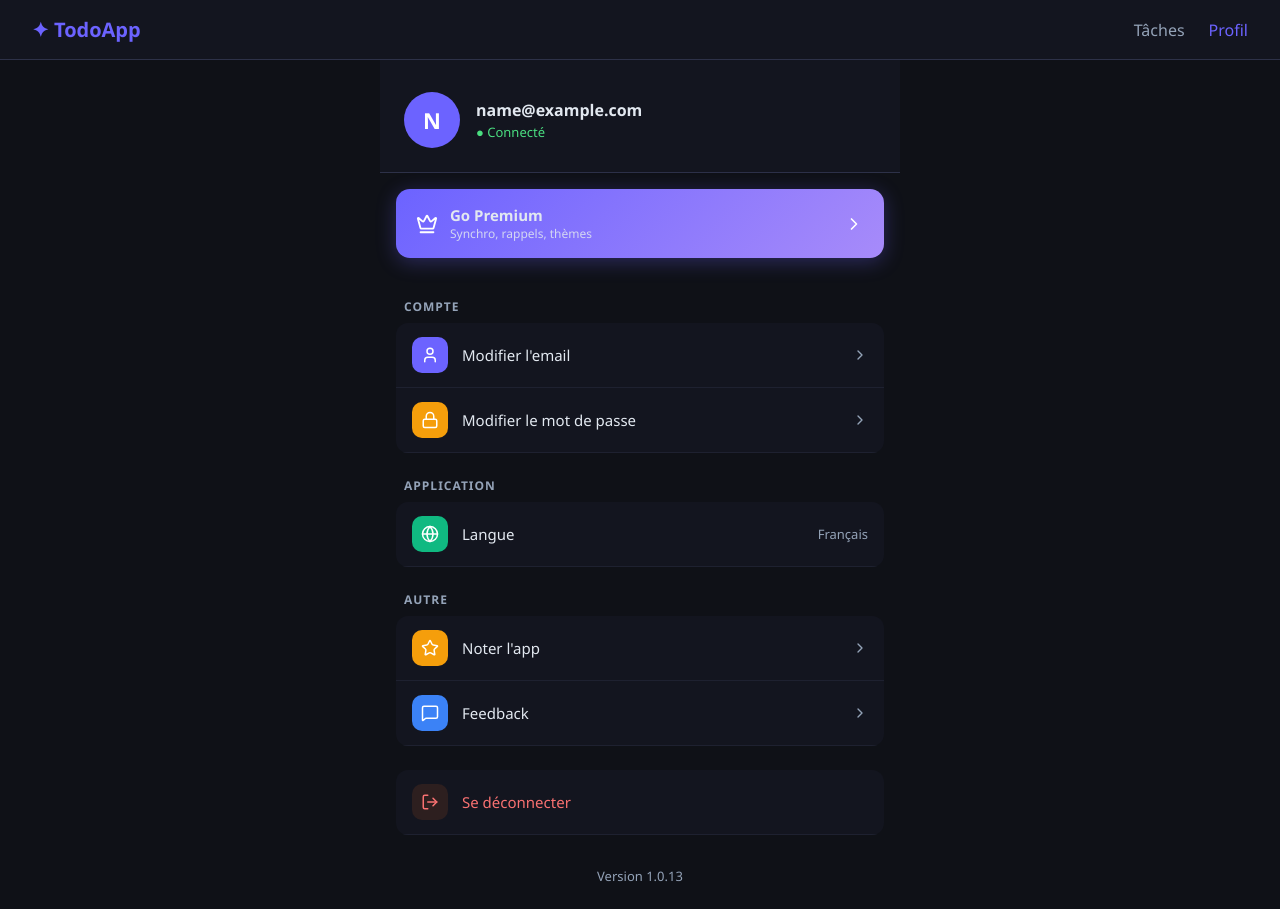
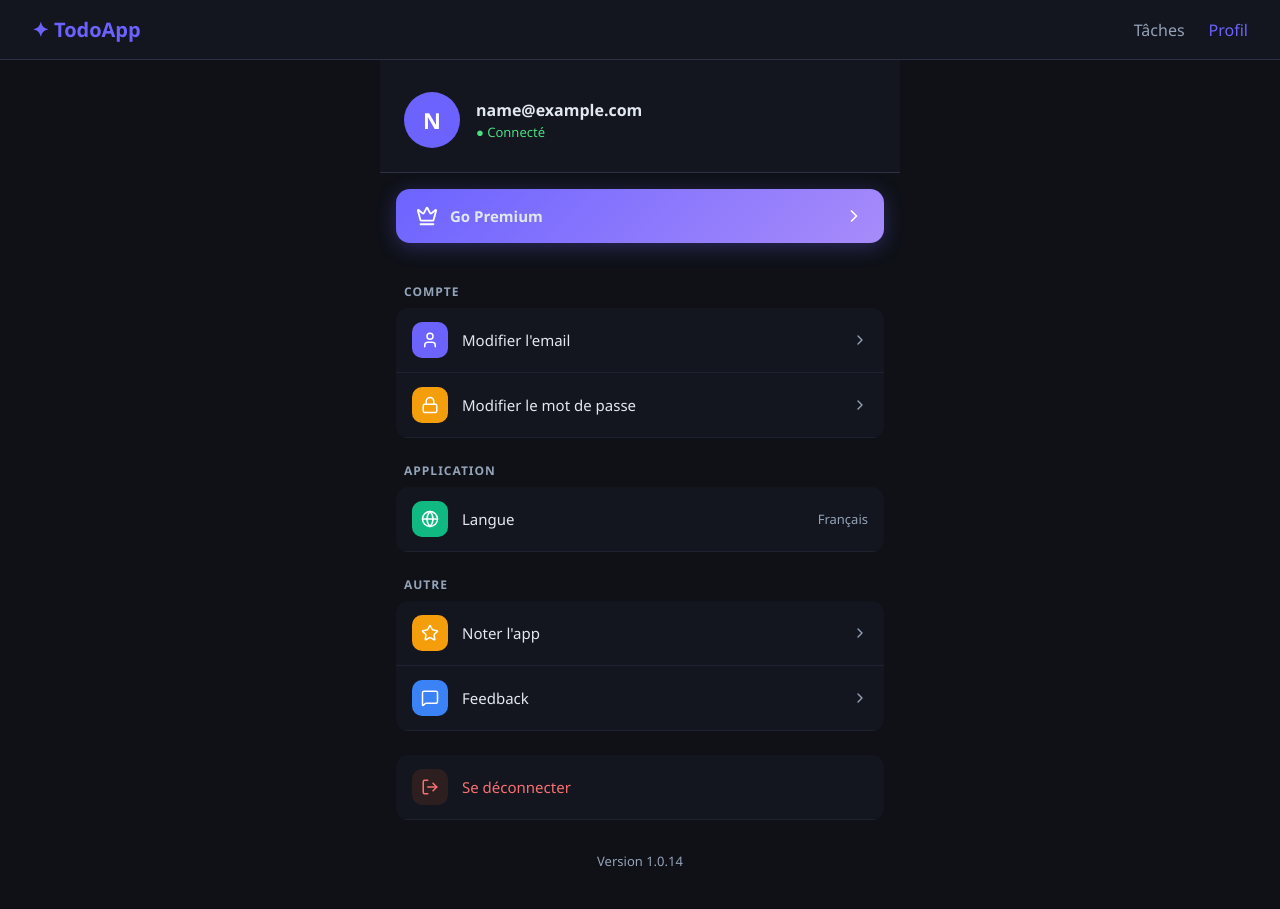
Before and after one commit to StrawHart7/frontend_w_calude, a React (Vite) app: page /profil in a window 1280 px wide. Built offline with nearby package versions, Linux system fonts and the light colour scheme; no server answers; sample sign-in values are in the browser's storage.

Commit message:
v1.0.14.1

```diff
--- a/src/pages/Profil.jsx
+++ b/src/pages/Profil.jsx
@@ -124,9 +124,6 @@ function Profil() {
           <Crown size={22} color="#fff" />
           <div>
             <p style={{ fontWeight: "700", fontSize: "15px" }}>Go Premium</p>
-            <p style={{ fontSize: "12px", opacity: 0.85 }}>
-              Synchro, rappels, thèmes
-            </p>
           </div>
         </div>
         <ChevronRight size={20} color="#fff" />
@@ -271,7 +268,7 @@ function Profil() {
           padding: "24px",
         }}
       >
-        Version 1.0.13
+        Version 1.0.14
       </p>
     </div>
   );
```
